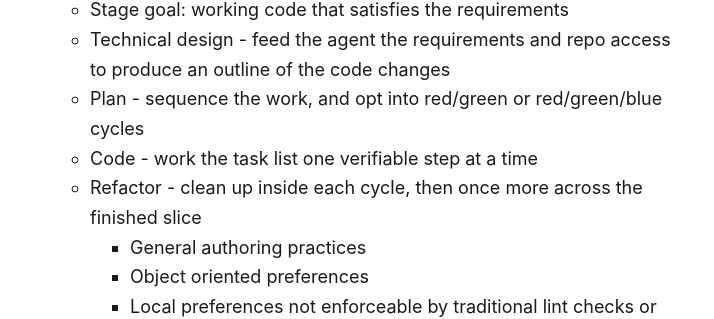
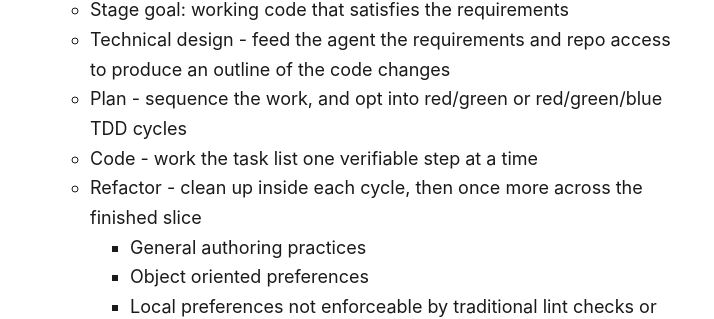
Before and after one commit to galileopy/blog, a Jekyll site: the page built from presentations/ai-assisted-coding-intro/outline.md, in a window 1280 px wide and 900 px high, scrolled down 4770 px. Shown: the part 172-491 px from the top of the window, without its empty margins (290-1004 px from the left). Built offline with Jekyll 4.4.1, drawn with Linux system fonts in a browser that asks for light colours; our own code applies the rules of GitHub Pages for plain Markdown files.

Commit message:
docs(presentations): name the TDD cycles in the plan row

```diff
--- a/presentations/ai-assisted-coding-intro/index.html
+++ b/presentations/ai-assisted-coding-intro/index.html
@@ -456,7 +456,7 @@
         <thead><tr><th>Step</th><th>What it covers</th></tr></thead>
         <tbody>
           <tr><td>Technical design</td><td class="detail">Feed the agent the requirements and repo access to produce an outline of the code changes.</td></tr>
-          <tr><td>Plan</td><td class="detail">Sequence the work, and opt into red/green or red/green/blue cycles.</td></tr>
+          <tr><td>Plan</td><td class="detail">Sequence the work, and opt into red/green or red/green/blue TDD cycles.</td></tr>
           <tr><td>Code</td><td class="detail">Work the task list one verifiable step at a time.</td></tr>
           <tr><td>Refactor</td><td class="detail">Clean up inside each cycle, then once more across the finished slice.</td></tr>
           <tr><td>Validation</td><td class="detail">Close the loop with the checks the agent iterates against.</td></tr>
--- a/presentations/ai-assisted-coding-intro/outline.md
+++ b/presentations/ai-assisted-coding-intro/outline.md
@@ -155,7 +155,7 @@ Applies to anything that is managed by code.
 - Implementation
     - Stage goal: working code that satisfies the requirements
     - Technical design - feed the agent the requirements and repo access to produce an outline of the code changes
-    - Plan - sequence the work, and opt into red/green or red/green/blue cycles
+    - Plan - sequence the work, and opt into red/green or red/green/blue TDD cycles
     - Code - work the task list one verifiable step at a time
     - Refactor - clean up inside each cycle, then once more across the finished slice
         - General authoring practices
```
